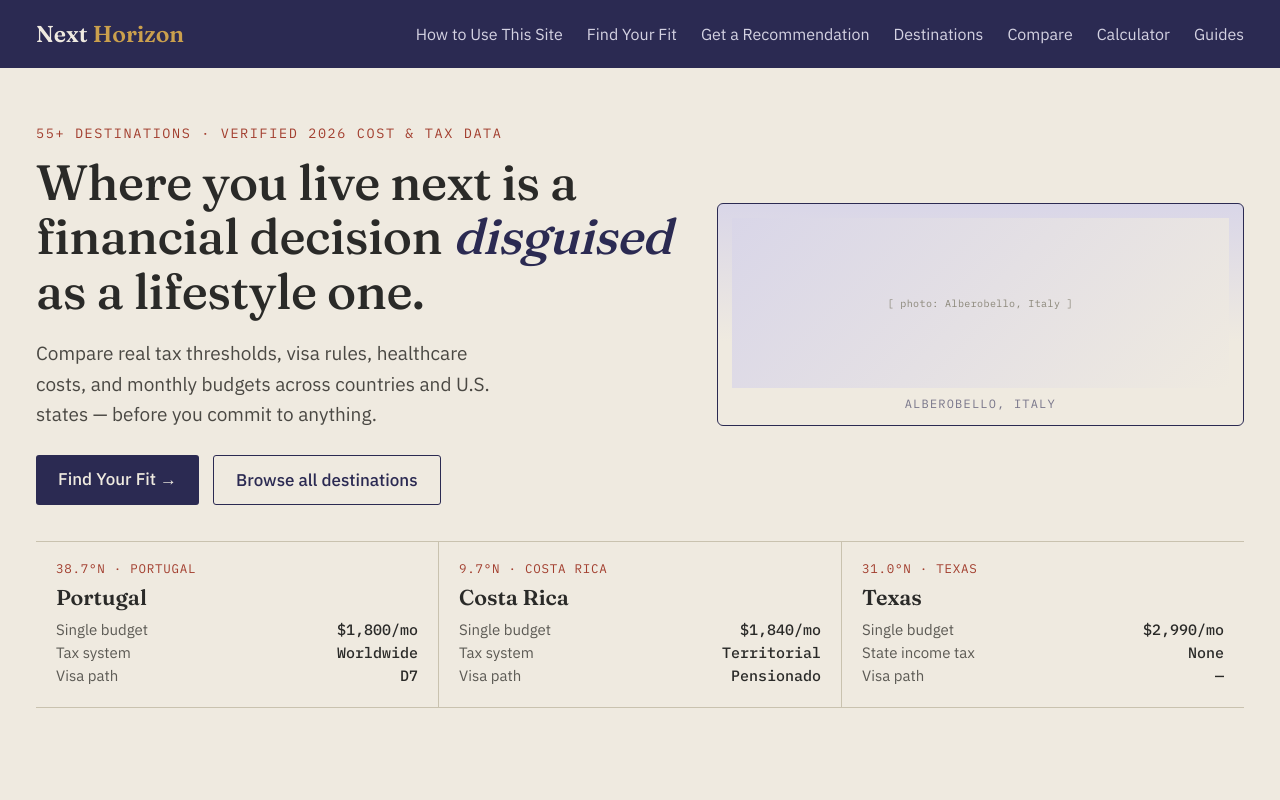
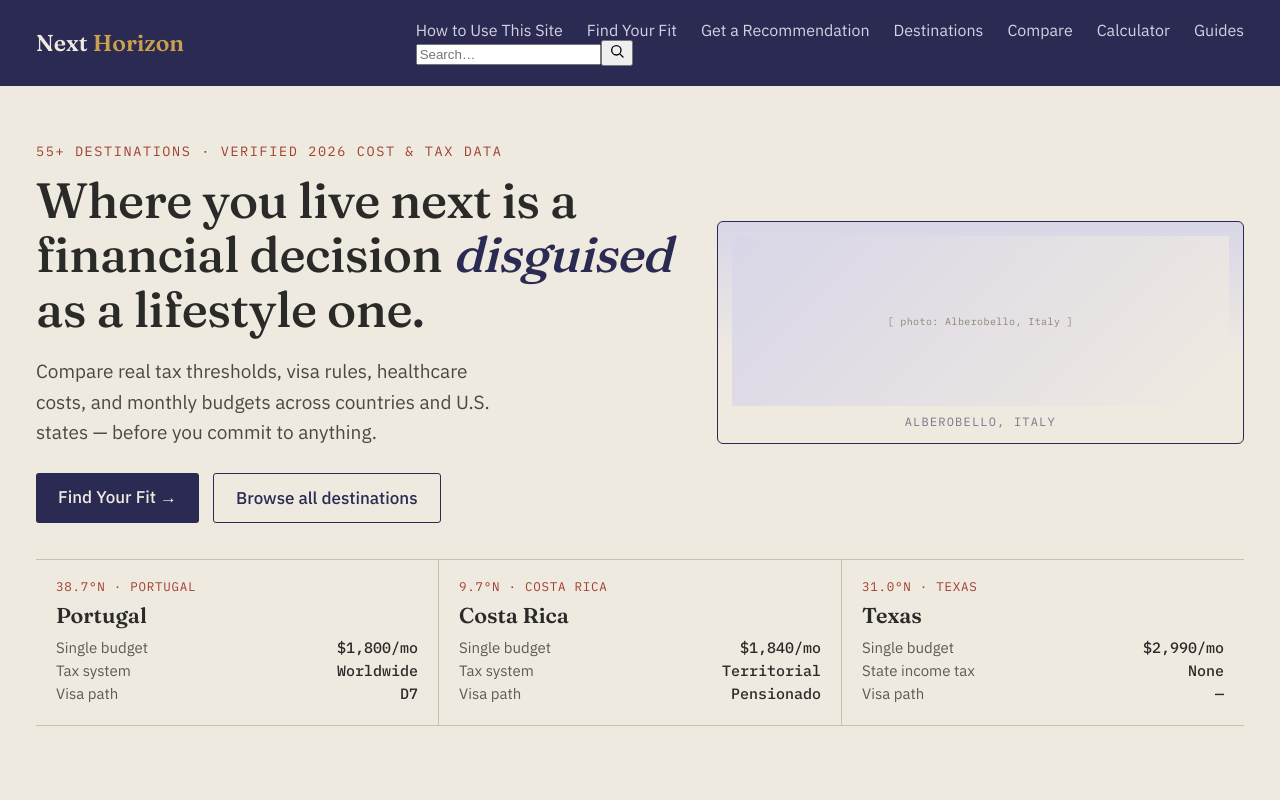
Before and after one commit to lscates1-tech/retirement-navigator, a Next.js app: page / in a window 1280 px wide. Shown: the top 800 px of the page. Built offline with nearby package versions, Linux system fonts and the light colour scheme.

Commit message:
Add search box to main nav

```diff
--- a/components/Nav.js
+++ b/components/Nav.js
@@ -7,6 +7,7 @@ export default function Nav() {
       <Link href="/" className={`display ${styles.logo}`}>
         Next <span className={styles.brass}>Horizon</span>
       </Link>
+      <div className={styles.right}>
         <div className={styles.links}>
           <Link href="/how-to-use">How to Use This Site</Link>
           <Link href="/match">Find Your Fit</Link>
@@ -16,6 +17,22 @@ export default function Nav() {
           <Link href="/calculator">Calculator</Link>
           <Link href="/guides">Guides</Link>
         </div>
+        <form action="/search" method="GET" className={styles.searchForm} role="search">
+          <input
+            type="search"
+            name="q"
+            placeholder="Search…"
+            aria-label="Search Next Horizon"
+            className={styles.searchInput}
+          />
+          <button type="submit" className={styles.searchBtn} aria-label="Search">
+            <svg width="16" height="16" viewBox="0 0 24 24" fill="none" xmlns="http://www.w3.org/2000/svg">
+              <circle cx="11" cy="11" r="7" stroke="currentColor" strokeWidth="2" />
+              <line x1="21" y1="21" x2="16.65" y2="16.65" stroke="currentColor" strokeWidth="2" strokeLinecap="round" />
+            </svg>
+          </button>
+        </form>
+      </div>
     </nav>
   );
 }
```
Lines whose indentation alone changed are shown as unchanged.
